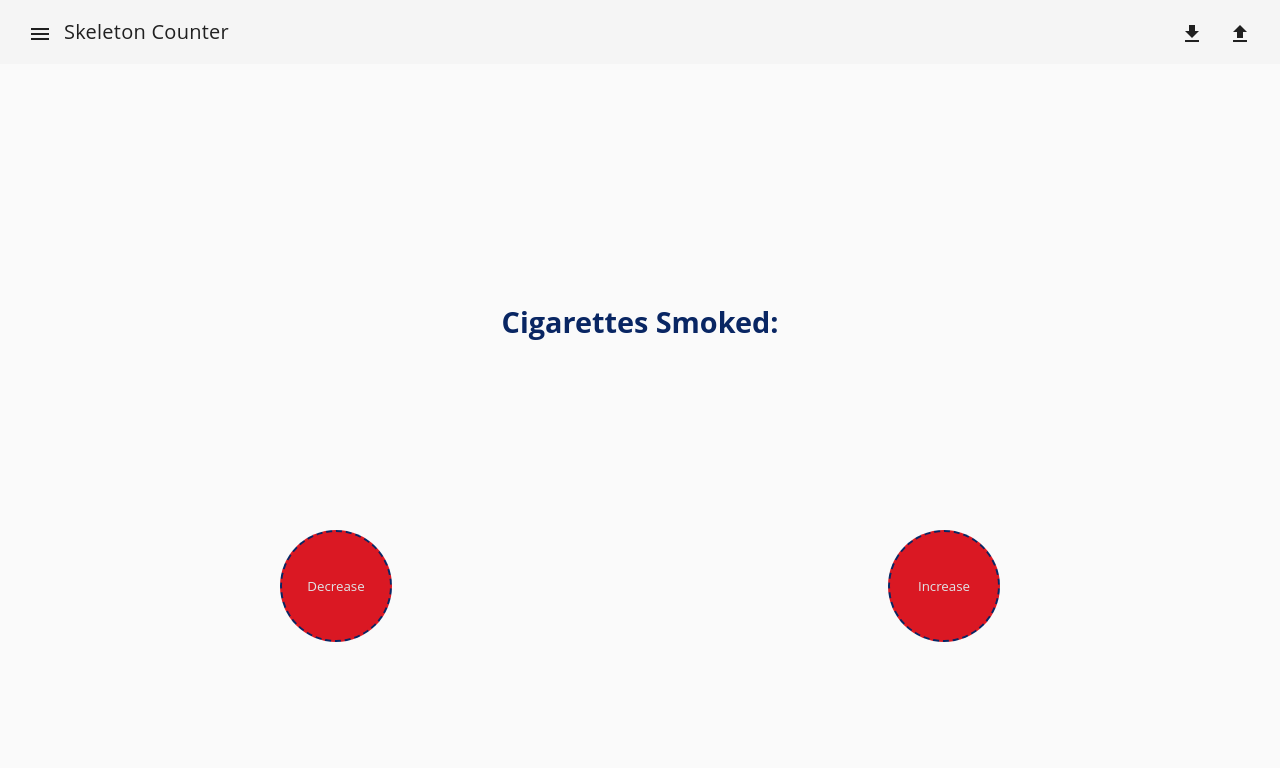
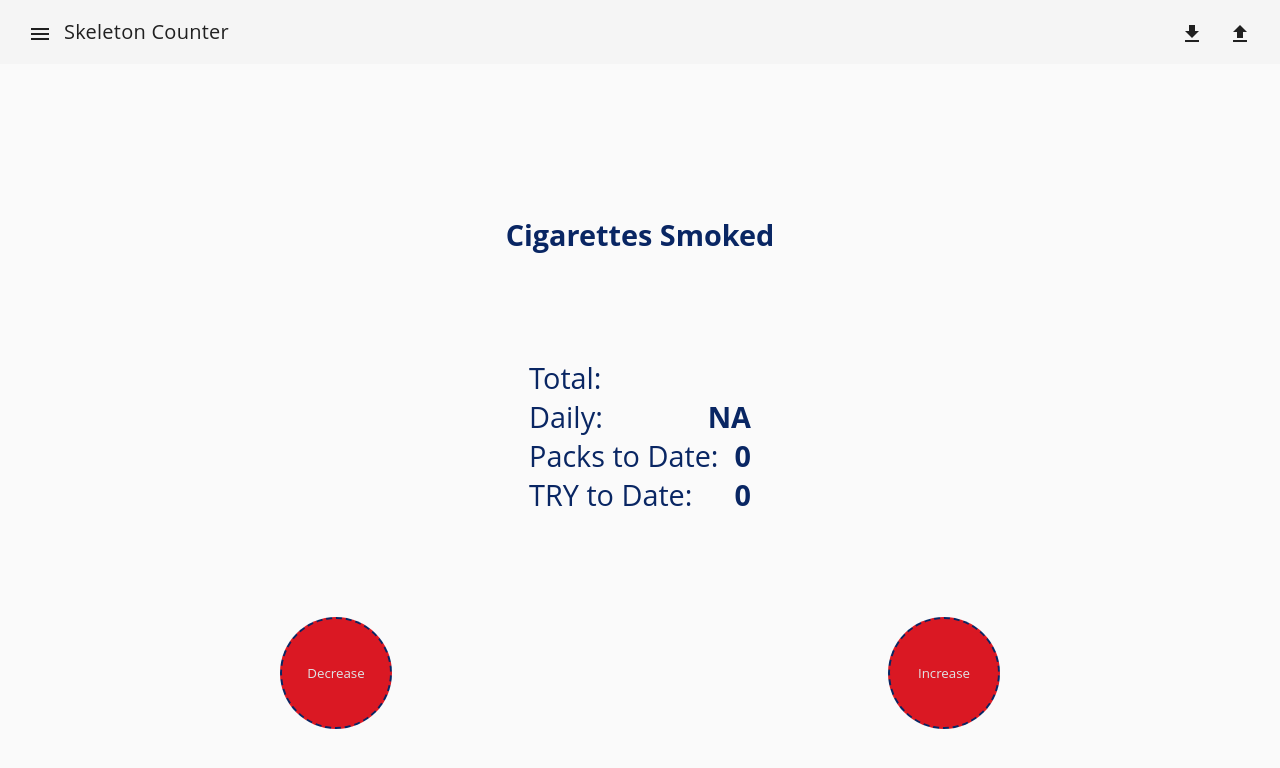
Before and after one commit to cagatay-usta/pwa-counter-skeleton, an Angular app: page /cig-counter in a window 1280 px wide. Shown: the top 768 px of the page. Built offline with nearby package versions, Linux system fonts and the light colour scheme.

Commit message:
add styling for displaying numbers more readable

```diff
--- a/src/app/counters/cig-counter/cig-counter.component.html
+++ b/src/app/counters/cig-counter/cig-counter.component.html
@@ -1,7 +1,23 @@
 <div class="cig-counter">
-  <h1>Cigarettes Smoked: {{cigaretteCount}}</h1>
+  <h1>Cigarettes Smoked</h1>
+  <ul>
+    <li>
+      Total: <span>{{ cigaretteCount }}</span>
+    </li>
+    <li>Daily: <span>NA</span></li>
+    <li>
+      Packs to Date: <span>{{ cigaretteCount / 20 }}</span>
+    </li>
+    <li>
+      TRY to Date: <span>{{ cigaretteCount * 2.5 }}</span>
+    </li>
+  </ul>
   <div class="button-group">
-    <button type="button" class="counter-button" (click)="onDecreaseClick()">Decrease</button>
-    <button type="button" class="counter-button" (click)="onIncreaseClick()">Increase</button>
+    <button type="button" class="counter-button" (click)="onDecreaseClick()">
+      Decrease
+    </button>
+    <button type="button" class="counter-button" (click)="onIncreaseClick()">
+      Increase
+    </button>
   </div>
 </div>
--- a/src/app/counters/cig-counter/cig-counter.component.scss
+++ b/src/app/counters/cig-counter/cig-counter.component.scss
@@ -9,10 +9,23 @@ $button-size: 7rem;
   justify-content: space-evenly;
 }
 
-h1 {
+h1, ul, li {
   color: $brand-secondary;
   font-size: 1.8rem;
+}
+
+h1, ul {
   align-self: center;
+}
+
+li {
+  list-style: none;
+  display: flex;
+  justify-content: space-between;
+  gap: 1rem;
+  span {
+    font-weight: bold;
+  }
 }
 
 .button-group {
```
